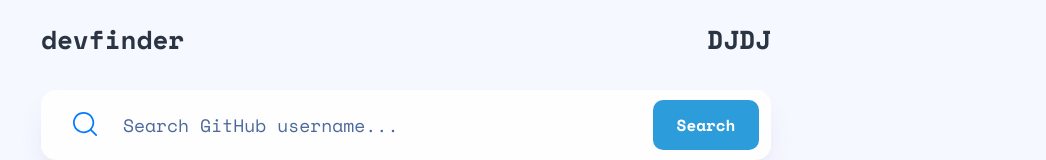
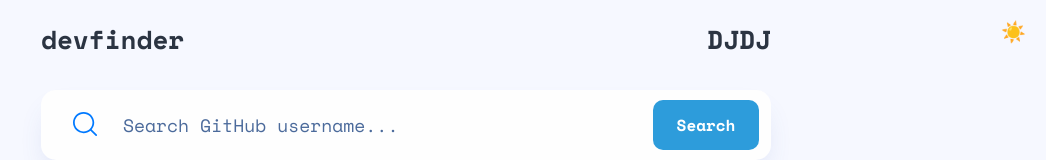
Before and after one commit to Gulverda/Github-Profile-Searcher, a React (Create React App) app: page / in a window 1280 px wide. Shown: the top 160 px of the page, without its empty margins (234-1280 px from the left). Built offline with nearby package versions, Linux system fonts and the light colour scheme.

Commit message:
Added Toggle

```diff
--- a/src/App.tsx
+++ b/src/App.tsx
@@ -2,6 +2,7 @@
 import React, { useState, useEffect } from "react";
 import styled from "styled-components";
 import "./index.css";
+import NightMode from "./NightMode.tsx";
 
 interface UserProfile {
   login: string;
@@ -249,9 +250,16 @@ const Join = styled.p`
   line-height: normal;
 `;
 
+
+
 // ... (previous imports and styled components)
 
 const App: React.FC = () => {
+  const [nightMode, setNightMode] = useState(false);
+  const toggleNightMode = () => {
+    setNightMode((prevNightMode) => !prevNightMode);
+  };
+
   const [username, setUsername] = useState("");
   const [profileData, setProfileData] = useState<{
     profile: UserProfile | null;
@@ -307,12 +315,13 @@ const App: React.FC = () => {
       buildingPlace: profileData.buildingPlace || "No available",
     };
   };
-
   return (
     <Container>
       <ToggleName>
         <h1>devfinder</h1>
         <h2>djdj</h2>
+        <NightMode nightMode={nightMode} toggleNightMode={toggleNightMode} />
+
       </ToggleName>
       <div className="input">
         <svg
--- /dev/null
+++ b/src/NightMode.tsx
@@ -0,0 +1,27 @@
+// NightMode.tsx
+import React, { useState } from "react";
+import styled from "styled-components";
+
+interface NightModeProps {
+  nightMode: boolean;
+  toggleNightMode: () => void;
+}
+
+const NightModeToggle = styled.div`
+  position: fixed;
+  top: 20px;
+  right: 20px;
+  cursor: pointer;
+  font-size: 20px;
+  color: #4b6a9b;
+`;
+
+const NightMode: React.FC<NightModeProps> = ({ nightMode, toggleNightMode }) => {
+  return (
+    <NightModeToggle onClick={toggleNightMode}>
+      {nightMode ? "🌙" : "☀️"}
+    </NightModeToggle>
+  );
+};
+
+export default NightMode;
```
